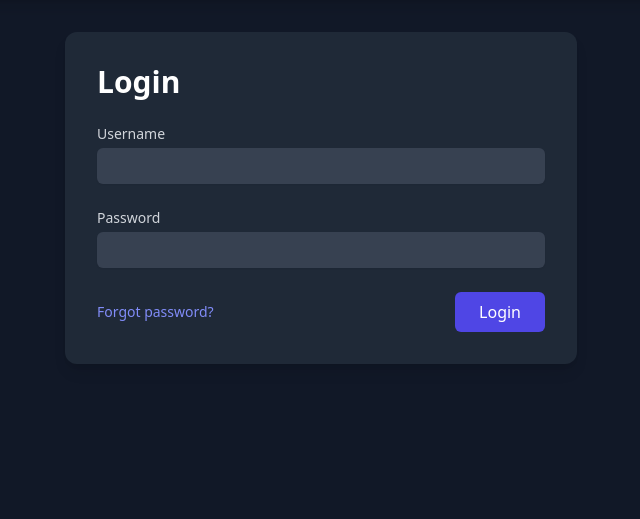
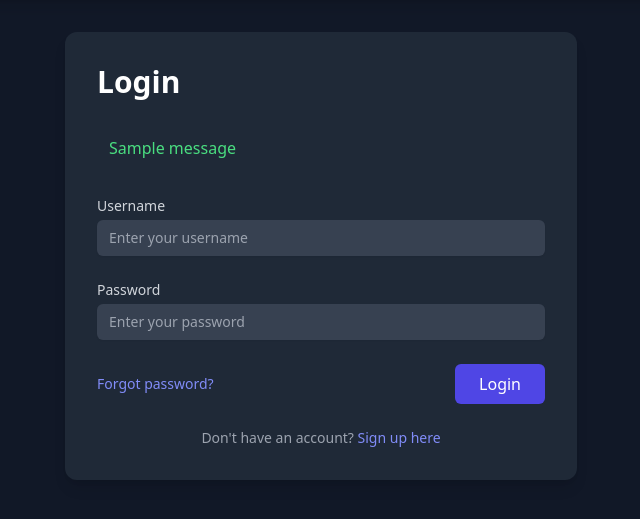
Before and after one commit to SkillexSJ/Eventify, a Django app: page /accounts/login/ in a window 1280 px wide. Shown: the part 64-583 px from the top of the page, without its empty margins (319-959 px from the left). Run offline with Django 5.2, Linux system fonts and the light colour scheme; tables that the repository leaves empty hold one stand-in row (values such as "Sample post"); one stand-in notice (Sample message) is shown.

Commit message:
changes in account

```diff
--- a/accounts/forms.py
+++ b/accounts/forms.py
@@ -17,5 +17,5 @@
         cleaned_data = super().clean()
         user = self.user_cache
         if user is not None and not user.is_active:
-            raise forms.ValidationError("This account is inactive.")
+            raise forms.ValidationError("This account is inactiv")
         return cleaned_data
--- a/accounts/signals.py
+++ b/accounts/signals.py
@@ -8,14 +8,13 @@
 
 @receiver(post_save, sender=User)
 def send_activation_email(sender, instance, created, **kwargs):
-    """Send activation email when a new non-staff user is created"""
     if created and not instance.is_staff:
-        # Assign to Participant group by default
         try:
             participant_group = Group.objects.get(name='Participant')
+            # add korlam participant group e
             instance.groups.add(participant_group)
         except Group.DoesNotExist:
-            print("Warning: Participant group does not exist. Please create it.")
+            print("error adding group")
 
         # Generate activation token and link
         token = default_token_generator.make_token(instance)
--- a/accounts/templates/accounts/login.html
+++ b/accounts/templates/accounts/login.html
@@ -3,25 +3,36 @@
 {% block content %}
 <div class="max-w-lg mx-auto bg-gray-800 p-8 rounded-xl shadow-lg">
     <h1 class="text-3xl font-bold text-white mb-6">Login</h1>
+
+    <!-- Display messages -->
+    {% if messages %}
+        {% for message in messages %}
+        <div class="mb-4 p-3 rounded-md {% if message.tags == 'error' %}bg-red-900/50 text-red-400{% elif message.tags == 'success' %}bg-green-900/50 text-green-400{% else %}bg-blue-900/50 text-blue-400{% endif %}">
+            {{ message }}
+        </div>
+        {% endfor %}
+    {% endif %}
+
     <form method="POST" class="space-y-6" action="{% url 'login' %}">
         {% csrf_token %}
 
-        {% for field in form %}
         <div>
-            <label for="{{ field.id_for_label }}" class="block text-sm font-medium text-gray-300 mb-1">
-                {{ field.label }}
+            <label for="username" class="block text-sm font-medium text-gray-300 mb-1">
+                Username
             </label>
-            <input type="{{ field.field.widget.input_type }}" name="{{ field.name }}" id="{{ field.id_for_label }}"
-                   class="mt-1 block w-full bg-gray-700 border-gray-600 rounded-md shadow-sm py-2 px-3 text-gray-200 focus:outline-none focus:ring-indigo-500 focus:border-indigo-500 sm:text-sm">
-            {% for error in field.errors %}
-                <p class="text-red-400 text-sm mt-1">{{ error }}</p>
-            {% endfor %}
+            <input type="text" name="username" id="username" required
+                   class="mt-1 block w-full bg-gray-700 border-gray-600 rounded-md shadow-sm py-2 px-3 text-gray-200 focus:outline-none focus:ring-indigo-500 focus:border-indigo-500 sm:text-sm"
+                   placeholder="Enter your username">
         </div>
-        {% endfor %}
 
-        {% for error in form.non_field_errors %}
-            <div class="text-red-400 text-sm p-3 bg-red-900/50 rounded-md">{{ error }}</div>
-        {% endfor %}
+        <div>
+            <label for="password" class="block text-sm font-medium text-gray-300 mb-1">
+                Password
+            </label>
+            <input type="password" name="password" id="password" required
+                   class="mt-1 block w-full bg-gray-700 border-gray-600 rounded-md shadow-sm py-2 px-3 text-gray-200 focus:outline-none focus:ring-indigo-500 focus:border-indigo-500 sm:text-sm"
+                   placeholder="Enter your password">
+        </div>
 
         <input type="hidden" name="next" value="{{ next|default:'/' }}">
 
@@ -31,6 +42,11 @@
                 Login
             </button>
         </div>
+
+        <div class="text-center text-sm text-gray-400">
+            Don't have an account?
+            <a href="{% url 'signup' %}" class="text-indigo-400 hover:underline">Sign up here</a>
+        </div>
     </form>
 </div>
 {% endblock %}
--- a/accounts/urls.py
+++ b/accounts/urls.py
@@ -1,10 +1,9 @@
 from django.urls import path
-from django.contrib.auth import views as auth_views
 from accounts.views import *
 
 urlpatterns = [
     path('signup/', signUp, name='signup'),
-    path('login/', auth_views.LoginView.as_view(template_name='accounts/login.html'), name='login'),
-    path('logout/',signout_view , name='logout'),
+    path('login/', login_view, name='login'),
+    path('logout/', signout_view, name='logout'),
     path('activate/<int:user_id>/<str:token>/', activate_view, name='activate'),
 ]
--- a/accounts/views.py
+++ b/accounts/views.py
@@ -1,5 +1,5 @@
 from django.shortcuts import render, redirect, get_object_or_404
-from django.contrib.auth import get_user_model, login
+from django.contrib.auth import get_user_model, login, authenticate
 from django.contrib.auth.models import Group
 from .forms import SignUpForm
 from django.contrib.auth.tokens import default_token_generator
@@ -11,7 +11,6 @@
 
 
 def signUp(request):
-    """User registration view"""
     if request.user.is_authenticated:
         return redirect('dashboard')
 
@@ -19,10 +18,8 @@
         form = SignUpForm(request.POST)
         if form.is_valid():
             user = form.save(commit=False)
-            user.is_active = False  # Deactivate until email verification
+            user.is_active = False  # deactivate
             user.save()
-
-            # Note: User will be automatically added to Participant group via signal
 
             messages.success(request, "Account created successfully! Please check your email to activate your account.")
             return render(request, 'accounts/activation_sent.html')
@@ -35,25 +32,23 @@
 
 
 def signout_view(request):
-    """User logout view"""
     logout(request)
     return redirect('home')
 
 
 
 def activate_view(request, user_id, token):
-    """Account activation view"""
     try:
         user = User.objects.get(pk=user_id)
     except User.DoesNotExist:
-        messages.error(request, "Invalid activation link.")
+        messages.error(request, "Invalid activation link")
         return redirect('login')
 
     if user is not None and default_token_generator.check_token(user, token):
-        user.is_active = True  # Activate the user
+        user.is_active = True  # Activate
         user.save()
 
-        login(request, user)  # Auto-login after activation
+        login(request, user) #login korabo
 
         messages.success(request, "Your account has been activated successfully! Welcome to Eventify!")
         return redirect('dashboard')
@@ -62,16 +57,28 @@
         return redirect('login')
 
 
-# @login_required
-# def dashboard_redirect(request):
-#     """Redirect to appropriate dashboard based on user role"""
-#     user = request.user
-#     if user.is_superuser or user.groups.filter(name='Admin').exists():
-#         return redirect('admin_dashboard')
-#     elif user.groups.filter(name='Organizer').exists():
-#         return redirect('organizer_dashboard')
-#     elif user.groups.filter(name='Participant').exists():
-#         return redirect('participant_dashboard')
-#     else:
-#         # Default to participant dashboard for users without specific role
-#         return redirect('participant_dashboard')
+def login_view(request):
+    if request.user.is_authenticated:
+        return redirect('dashboard')
+
+    if request.method == 'POST':
+        username = request.POST.get('username')
+        password = request.POST.get('password')
+
+        # Authenticate
+        user = authenticate(request, username=username, password=password)
+
+        if user is not None:
+            if user.is_active:
+                # Login
+                login(request, user)
+                messages.success(request, f"Welcome back, {user.username}!")
+
+                next_page = request.GET.get('next') or request.POST.get('next', 'dashboard')
+                return redirect(next_page)
+            else:
+                messages.error(request, "Your account is not activated, Please check your email for activation link.")
+        else:
+            messages.error(request, "Invalid username or password, Please try again.")
+
+    return render(request, 'accounts/login.html')
```
